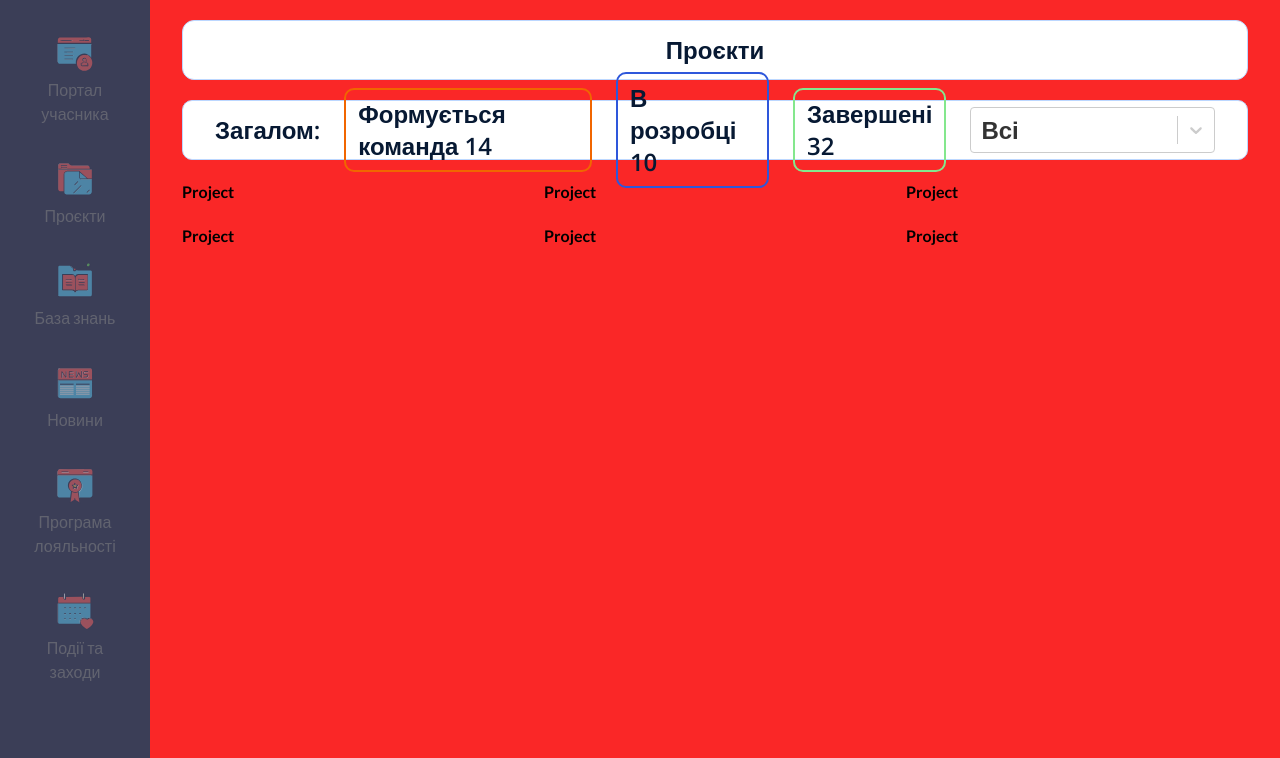
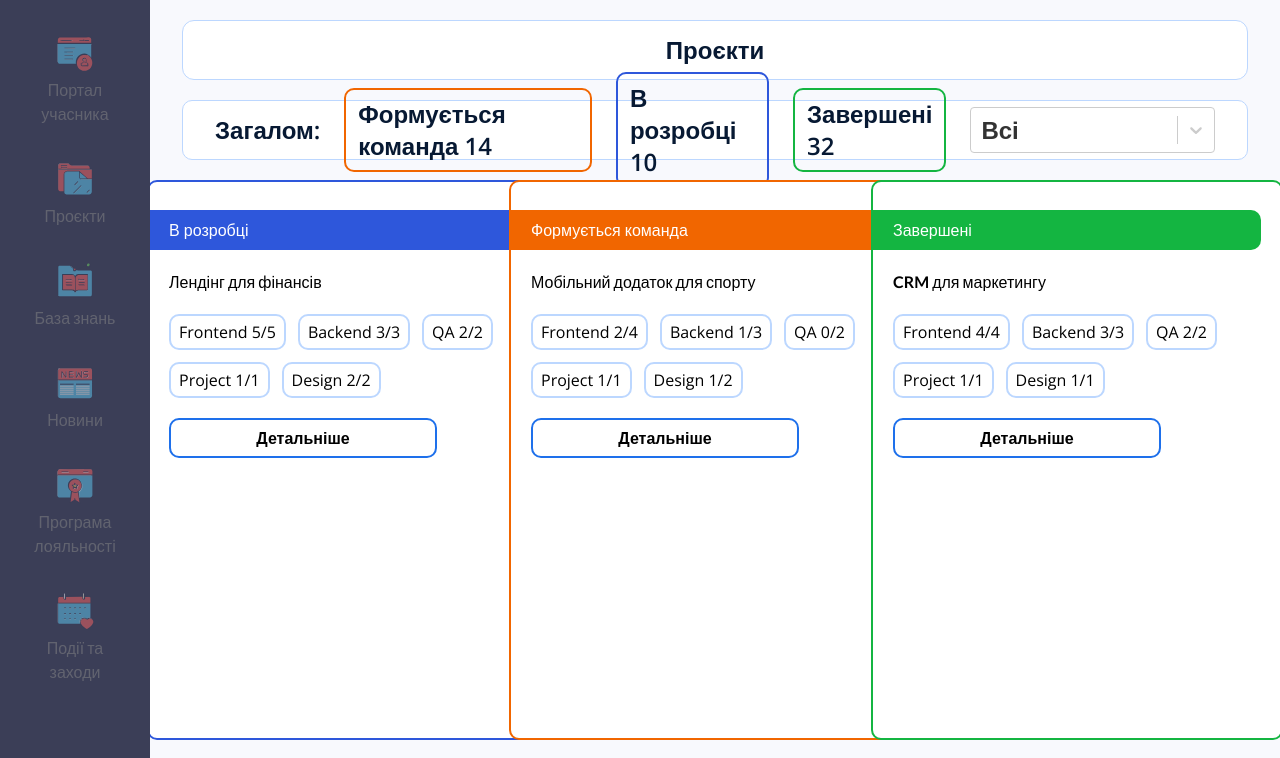
Before and after one commit to baza-trainee/baza-crm-frontend, a React (Vite) app: page /crm/projects in a window 1280 px wide. Shown: the top 758 px of the page. Built offline with nearby package versions, Linux system fonts and the light colour scheme.

Commit message:
Add Project

```diff
--- a/src/App.tsx
+++ b/src/App.tsx
@@ -13,6 +13,7 @@ import Landing from './pages/Landing';
 import Login from './pages/Login';
 import Loyalty from './pages/Loyalty';
 import Portal from './pages/Portal';
+import ProjectPage from './pages/ProjectPage';
 import Projects from './pages/Projects';
 import Register from './pages/Register';
 import ResetPassword from './pages/ResetPassword';
@@ -69,6 +70,10 @@ const router = createBrowserRouter([
         element: <Projects />,
       },
       {
+        path: 'projects/:id',
+        element: <ProjectPage />,
+      },
+      {
         path: 'knowledge',
         element: <Knowledge />,
       },
--- a/src/components/Projects/Project.tsx
+++ b/src/components/Projects/Project.tsx
@@ -1,7 +1,66 @@
-const Project = () => {
+import { Link } from 'react-router-dom';
+
+type Tag = {
+  id: number;
+  label: string;
+  number: number;
+  all: number;
+};
+
+type ProjectProps = {
+  id: number;
+  label: string;
+  title: string;
+  tags: Tag[];
+  points: number;
+  teamStart: string;
+  projectStart: string;
+};
+
+const Project: React.FC<ProjectProps> = ({
+  id,
+  label,
+  title,
+  tags,
+  // points,
+  // teamStart,
+  // projectStart,
+}) => {
+  const borderColor =
+    label === 'Завершені'
+      ? '#14B541'
+      : label === 'В розробці'
+        ? '#2e57db'
+        : '#f16600';
+
   return (
-    <div>
-      <h1>Project</h1>
+    <div
+      className="w-[412px] h-[560px] border-2 rounded-[10px] bg-white flex flex-col gap-5 px-5 py-7"
+      style={{ borderColor }}
+    >
+      <div
+        style={{ backgroundColor: borderColor }}
+        className="px-5 py-2 text-white rounded-r-[10px] -ml-5"
+      >
+        {label}
+      </div>
+      <h2>{title}</h2>
+      <div className="flex flex-wrap gap-3">
+        {tags.map((tag) => (
+          <div
+            key={id}
+            className="text-text-gray rounded-[10px] px-2 py-1 border-2 border-card-border"
+          >
+            {tag.label} {tag.number}/{tag.all}
+          </div>
+        ))}
+      </div>
+      <Link
+        to={`${id}`}
+        className="border-2 border-primary-blue rounded-[10px] duration-500 hover:bg-primary-blue hover:text-white font-semibold flex justify-center items-center w-[268px] h-10"
+      >
+        Детальніше
+      </Link>
     </div>
   );
 };
--- a/src/components/Projects/ProjectsTabs.tsx
+++ b/src/components/Projects/ProjectsTabs.tsx
@@ -1,11 +1,10 @@
 import Select, { OptionProps } from 'react-select';
 import { Square, SquareCheckBig } from 'lucide-react';
-import { useState } from 'react';
 
-interface OptionType {
+type OptionType = {
   value: string;
   label: string;
-}
+};
 
 const options: OptionType[] = [
   { value: 'all', label: 'Всі' },
@@ -30,9 +29,16 @@ const CustomOption = (props: OptionProps<OptionType>) => (
   </div>
 );
 
-const ProjectsTabs: React.FC = () => {
+type ProjectsTabsProps = {
+  selectedOption: OptionType;
+  setSelectedOption: (option: OptionType) => void;
+};
+
+const ProjectsTabs: React.FC<ProjectsTabsProps> = ({
+  selectedOption,
+  setSelectedOption,
+}) => {
   const tabs = [14, 10, 32];
-  const [selectedOption, setSelectedOption] = useState(options[0]);
 
   return (
     <div className="h-[60px] flex items-center text-2xl font-bold text-text-black bg-white rounded-[10px] border-card-border border px-8 gap-6">
@@ -43,7 +49,7 @@ const ProjectsTabs: React.FC = () => {
       <div className="px-3 py-2 border-2 rounded-[10px] border-light-blue">
         {options[2].label} {tabs[1]}
       </div>
-      <div className="px-3 py-2 border-2 rounded-[10px] border-light-green">
+      <div className="px-3 py-2 border-2 rounded-[10px] border-dark-green">
         {options[3].label} {tabs[2]}
       </div>
       <Select
--- a/src/data.ts
+++ b/src/data.ts
@@ -1,26 +1,122 @@
 export const projects = [
   {
     id: 1,
+    label: 'В розробці',
     title: 'Лендінг для фінансів',
+    tags: [
+      { id: 1, label: 'Frontend', number: 5, all: 5 },
+      { id: 2, label: 'Backend', number: 3, all: 3 },
+      { id: 3, label: 'QA', number: 2, all: 2 },
+      { id: 4, label: 'Project', number: 1, all: 1 },
+      { id: 5, label: 'Design', number: 2, all: 2 },
+    ],
+    points: 6,
+    teamStart: '2023-01-10',
+    projectStart: '2023-02-15',
   },
   {
     id: 2,
-    title: 'Лендінг для підприємств',
+    label: 'Формується команда',
+    title: 'Мобільний додаток для спорту',
+    tags: [
+      { id: 1, label: 'Frontend', number: 2, all: 4 },
+      { id: 2, label: 'Backend', number: 1, all: 3 },
+      { id: 3, label: 'QA', number: 0, all: 2 },
+      { id: 4, label: 'Project', number: 1, all: 1 },
+      { id: 5, label: 'Design', number: 1, all: 2 },
+    ],
+    points: 8,
+    teamStart: '2023-03-05',
+    projectStart: '2023-04-20',
   },
   {
     id: 3,
-    title: 'Лендінг для збору коштів для військових',
+    label: 'Завершені',
+    title: 'CRM для маркетингу',
+    tags: [
+      { id: 1, label: 'Frontend', number: 4, all: 4 },
+      { id: 2, label: 'Backend', number: 3, all: 3 },
+      { id: 3, label: 'QA', number: 2, all: 2 },
+      { id: 4, label: 'Project', number: 1, all: 1 },
+      { id: 5, label: 'Design', number: 1, all: 1 },
+    ],
+    points: 10,
+    teamStart: '2022-11-01',
+    projectStart: '2022-12-10',
   },
   {
     id: 4,
-    title: 'Лендінг для притулку',
+    label: 'В розробці',
+    title: 'Електронна комерція платформа',
+    tags: [
+      { id: 1, label: 'Frontend', number: 5, all: 5 },
+      { id: 2, label: 'Backend', number: 4, all: 4 },
+      { id: 3, label: 'QA', number: 3, all: 3 },
+      { id: 4, label: 'Project', number: 1, all: 1 },
+      { id: 5, label: 'Design', number: 2, all: 2 },
+    ],
+    points: 7,
+    teamStart: '2023-05-12',
+    projectStart: '2023-06-15',
   },
   {
     id: 5,
-    title: 'Лендінг для сбору коштів на притулок',
+    label: 'Формується команда',
+    title: 'Соціальна мережа',
+    tags: [
+      { id: 1, label: 'Frontend', number: 1, all: 6 },
+      { id: 2, label: 'Backend', number: 2, all: 5 },
+      { id: 3, label: 'QA', number: 0, all: 3 },
+      { id: 4, label: 'Project', number: 1, all: 1 },
+      { id: 5, label: 'Design', number: 1, all: 2 },
+    ],
+    points: 9,
+    teamStart: '2023-07-01',
+    projectStart: '2023-08-10',
   },
   {
     id: 6,
-    title: 'Лендінг для сбору коштів на ремонт автівок',
+    label: 'Завершені',
+    title: 'Інвентарна менеджмент система',
+    tags: [
+      { id: 1, label: 'Frontend', number: 3, all: 3 },
+      { id: 2, label: 'Backend', number: 3, all: 3 },
+      { id: 3, label: 'QA', number: 2, all: 2 },
+      { id: 4, label: 'Project', number: 1, all: 1 },
+      { id: 5, label: 'Design', number: 1, all: 1 },
+    ],
+    points: 8,
+    teamStart: '2022-09-15',
+    projectStart: '2022-10-20',
+  },
+  {
+    id: 7,
+    label: 'В розробці',
+    title: 'Доставка їжі додаток',
+    tags: [
+      { id: 1, label: 'Frontend', number: 4, all: 4 },
+      { id: 2, label: 'Backend', number: 3, all: 3 },
+      { id: 3, label: 'QA', number: 1, all: 2 },
+      { id: 4, label: 'Project', number: 1, all: 1 },
+      { id: 5, label: 'Design', number: 1, all: 2 },
+    ],
+    points: 7,
+    teamStart: '2023-02-01',
+    projectStart: '2023-03-15',
+  },
+  {
+    id: 8,
+    label: 'Формується команда',
+    title: 'Медична платформа',
+    tags: [
+      { id: 1, label: 'Frontend', number: 2, all: 5 },
+      { id: 2, label: 'Backend', number: 1, all: 4 },
+      { id: 3, label: 'QA', number: 0, all: 3 },
+      { id: 4, label: 'Project', number: 1, all: 1 },
+      { id: 5, label: 'Design', number: 1, all: 2 },
+    ],
+    points: 6,
+    teamStart: '2023-04-10',
+    projectStart: '2023-05-20',
   },
 ];
--- /dev/null
+++ b/src/pages/ProjectPage.tsx
@@ -0,0 +1,13 @@
+import { useParams } from 'react-router-dom';
+
+const ProjectPage = () => {
+  const { id } = useParams<{ id: string }>();
+
+  return (
+    <div>
+      <h1>Project ID: {id}</h1>
+    </div>
+  );
+};
+
+export default ProjectPage;
--- a/src/pages/Projects.tsx
+++ b/src/pages/Projects.tsx
@@ -1,13 +1,28 @@
+import { useState } from 'react';
+
 import Project from '../components/Projects/Project';
 import ProjectsHeader from '../components/Projects/ProjectsHeader';
 import ProjectsTabs from '../components/Projects/ProjectsTabs';
 import { projects } from '../data';
 
 const Projects = () => {
+  const [selectedOption, setSelectedOption] = useState({
+    value: 'all',
+    label: 'Всі',
+  });
+
+  const filteredProjects =
+    selectedOption.value === 'all'
+      ? projects
+      : projects.filter((project) => project.label === selectedOption.label);
+
   return (
-    <section className="flex flex-col w-full min-h-screen gap-5 px-8 py-5 bg-red">
+    <section className="flex flex-col w-full min-h-screen gap-5 px-8 py-5 bg-light-blue-bg">
       <ProjectsHeader />
-      <ProjectsTabs />
+      <ProjectsTabs
+        selectedOption={selectedOption}
+        setSelectedOption={setSelectedOption}
+      />
       {projects.length === 0 && (
         <div className="flex flex-col max-w-md gap-3 px-4 py-12 text-xl">
           <p>
@@ -19,8 +34,8 @@ const Projects = () => {
         </div>
       )}
       {projects.length > 0 && (
-        <div className="grid grid-cols-3 gap-5 lg:grid-cols-4 xl:grid-cols-5">
-          {projects.map((project) => (
+        <div className="grid grid-cols-3 gap-5 lg:grid-cols-4 xl:grid-cols-5 place-items-center">
+          {filteredProjects.map((project) => (
             <Project key={project.id} {...project} />
           ))}
         </div>
--- a/tailwind.config.js
+++ b/tailwind.config.js
@@ -43,6 +43,7 @@ export default {
         'light-gray': '#ccc',
         orange: '#f16600',
         'light-green': '#84e78d',
+        'dark-green': '#14B541',
       },
     },
     screens: {
```
